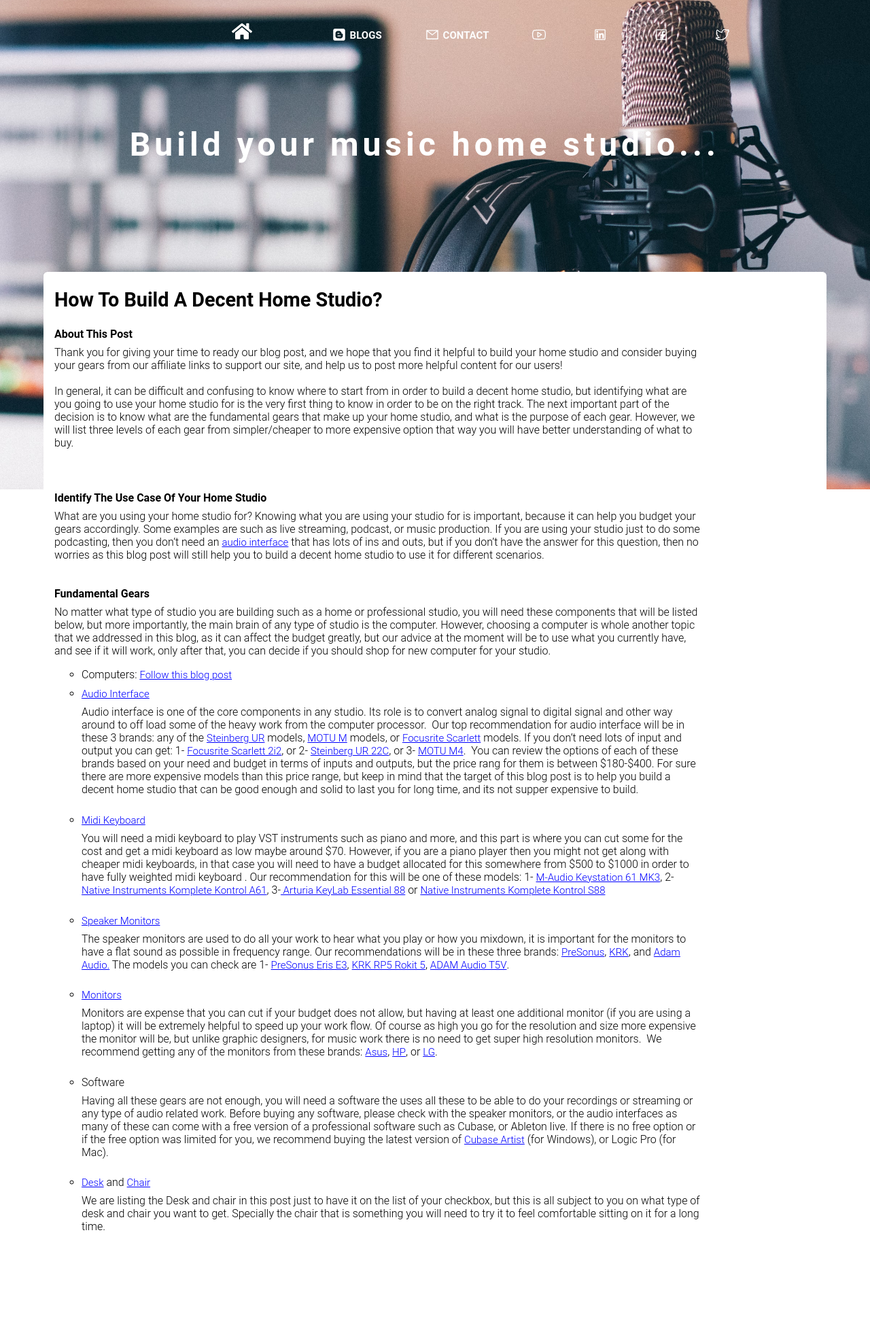
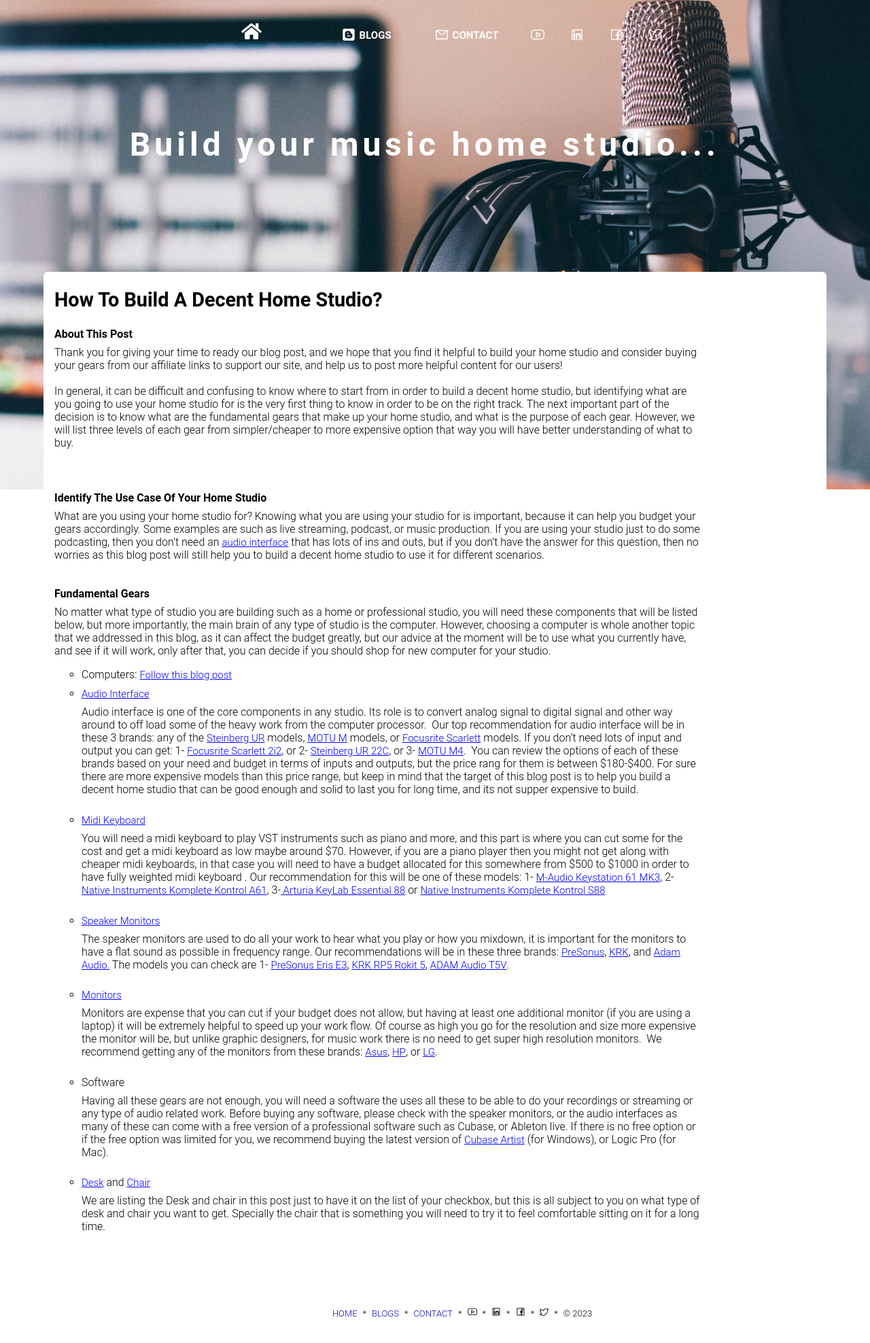
Before and after one commit to webncyber/myresearchcenter, a React (Create React App) app: page /blogs/music/build-your-home-studio in a window 1280 px wide. Shown: the top 1976 px of the page at 68% size. Before the commit the page ends 1910 px from the top, so only its background shows below. Built offline with nearby package versions, Linux system fonts and the light colour scheme.

Commit message:
add footer

```diff
--- a/src/Styles/Layout.scss
+++ b/src/Styles/Layout.scss
@@ -47,6 +47,10 @@ body{
       @media screen and (min-width: 660px) {
         top: 400px;
       }
+
+      .footer-section{
+        vertical-align: top;
+      }
 }
 
 .content{
--- /dev/null
+++ b/src/components/navbar/footernav.js
@@ -0,0 +1,74 @@
+import './style.scss'
+import { AiOutlineMail, AiOutlineFacebook, AiOutlineLinkedin } from "react-icons/ai";
+import { FaHome, FaBlogger } from "react-icons/fa";
+import { SlSocialYoutube, SlSocialTwitter } from "react-icons/sl";
+import { GiHamburgerMenu } from "react-icons/gi";
+import React, { useState, useEffect } from 'react';
+
+
+const FooterNav = () => {
+    const browserTitle = document.title;
+    const currentURL = window.location.href;
+    const fbPostURL = "http://www.facebook.com/share.php?u=" + currentURL;
+    const twittURL = "https://twitter.com/intent/tweet?text=" + browserTitle + " " +  currentURL;
+    const linkedInURL = "https://www.linkedin.com/shareArticle?url="+currentURL+"&title="+browserTitle+"";
+
+    return (
+        <div>
+            <div id="nav-desktop-footer" className="navbar-footer">
+                <div>
+                    <ul>
+                        <li>
+                            <a href='/'>
+                            Home
+                            </a>
+                            <span className='separator'>*</span>
+                        </li>
+                        <li><a href='/blogs'>
+                            Blogs</a>
+                            <span className='separator'>*</span></li>
+                        <li><a href='mailto:webncyber@gmail.com'>
+                            Contact</a>
+                            <span className='separator'>*</span>
+                            </li>
+                        <li className='social-link'>
+                            <a title='Youtube' href='https://www.youtube.com/@webncyber' target={'_blank'}>
+                                <SlSocialYoutube style={{ color: 'black', fontSize: '14px' }} />
+                            </a>
+                            <span className='separator'>*</span>
+                        </li>
+
+                        <li className='social-link'>
+                            <a title='Share on Linkedin' target={'_blank'} href={linkedInURL}>
+                                <AiOutlineLinkedin style={{ color: 'black', fontSize: '14px' }} />
+                            </a>
+                            <span className='separator'>*</span>
+                        </li>
+
+                        <li className='social-link'>
+                            <a title='Share on Facebook' target={'_blank'} href={fbPostURL}>
+                                <AiOutlineFacebook style={{ color: 'black', fontSize: '14px' }} />
+                            </a>
+                            <span className='separator'>*</span>
+                        </li>
+
+                        <li className='social-link'>
+                           <a  title='Share on Twitter' target={'_blank'} href={twittURL}>
+                                <SlSocialTwitter style={{ color: 'black', fontSize: '13px' }} />
+                           </a>
+                           <span className='separator'>*</span>
+                        </li>
+                        <li>
+                            © 2023
+                        </li>
+                        </ul>
+
+                        <br/><br/><br/><br/>
+                </div>
+            </div>
+        </div>
+    );
+}
+
+
+export default FooterNav;
--- a/src/components/navbar/style.scss
+++ b/src/components/navbar/style.scss
@@ -8,7 +8,6 @@
     width: 100%;
     font-size: 15px;
     font-weight: bold;
-    padding-left: 50px;
     z-index: 500;
     ul {
         list-style-type: none;
@@ -19,7 +18,9 @@
         li:first-child{
             padding-right: 5rem;
         }
-        li {
+
+        li
+        {
             display: inline;
             padding-left: 2rem;
             padding-right: 2rem;
@@ -38,7 +39,14 @@
 
         }
     }
-
+    .social-link{
+        padding-left: 1rem;
+        padding-right: 1rem;
+        @media screen and (max-width: 800px) {
+            padding-left: 0.5rem;
+            padding-right: 0.5rem;
+          }
+    }
 
 }
 
@@ -49,23 +57,39 @@
     @media screen and (max-width: 660px) {
         display: none;
       }
-
-      @media screen and (max-width: 820px) {
-        ul{
-            li:first-child{
-                padding-right: 3rem;
+      @media screen and (max-width: 700px) {
+        justify-content: left;
+      }
 }
 
+
+.navbar-footer{
+    text-align: center;
+    font-size: 13px;
+    ul{
+        list-style-type: none;
+        display: inline-block;
+        width: 100%;
+
         li{
+            display: inline;
+
+            .separator{
                 padding-left: 0.5rem;
                 padding-right: 0.5rem;
+            }
+            a {
+                color: rgb(6, 3, 168);
+                text-decoration: none;
+                text-transform: uppercase;
 
+                &:hover{
+                    text-decoration: underline;
                 }
             }
         }
     }
-
-
+}
 #nav-mobile{
     position: fixed;
     padding-left: 1rem;
--- a/src/components/navbar/index.js
+++ b/src/components/navbar/topnav.js
@@ -6,7 +6,7 @@ import { GiHamburgerMenu } from "react-icons/gi";
 import React, { useState, useEffect } from 'react';
 
 
-const NavBar = () => {
+const TopNav = () => {
     const [toggle, showMobileMenu] = useState(false);
     const [setNavBG, setNavbarBgColor] = useState(false);
     const browserTitle = document.title;
@@ -31,10 +31,8 @@ const NavBar = () => {
 
 
     return (
-        <div>
+        <div className='fit'>
             <div id="nav-desktop" className={setNavBG ? "navbar nav-bg-color" : "navbar"}>
-                <div></div>
-
                 <div>
                     <ul>
                         <li>
@@ -48,26 +46,25 @@ const NavBar = () => {
                         <li><a href='mailto:webncyber@gmail.com'>
                             <AiOutlineMail style={{ color: 'white', fontSize: '20px' }} />
                             Contact</a></li>
-                        <li>
-
+                        <li className='social-link'>
                             <a title='Youtube' href='https://www.youtube.com/@webncyber' target={'_blank'}>
                             <SlSocialYoutube style={{ color: 'white', fontSize: '20px' }} />
                             </a>
                         </li>
 
-                        <li>
+                        <li className='social-link'>
                             <a title='Share on Linkedin' target={'_blank'} href={linkedInURL}>
                                 <AiOutlineLinkedin style={{ color: 'white', fontSize: '20px' }} />
                             </a>
                         </li>
 
-                        <li>
+                        <li className='social-link'>
                             <a title='Share on Facebook' target={'_blank'} href={fbPostURL}>
                                 <AiOutlineFacebook style={{ color: 'white', fontSize: '20px' }} />
                             </a>
                         </li>
 
-                        <li>
+                        <li className='social-link'>
                            <a  title='Share on Twitter' target={'_blank'} href={twittURL}>
                                 <SlSocialTwitter style={{ color: 'white', fontSize: '20px' }} />
                            </a>
@@ -86,7 +83,6 @@ const NavBar = () => {
                     <ul>
                         <li><a href='/'>Home</a></li>
                         <li><a href='/blogs'>
-
                             Blogs</a></li>
                         <li><a href='mailto:webncyber@gmail.com'>
                             Contact</a></li>
@@ -117,4 +113,4 @@ const NavBar = () => {
 }
 
 
-export default NavBar;
+export default TopNav;
--- a/src/pages/Home.js
+++ b/src/pages/Home.js
@@ -1,6 +1,6 @@
 import '../Styles/Layout.scss'
 import Hero from '../components/hero'
-import NavBar from '../components/navbar';
+import TopNav from '../components/navbar/topnav';
 import SEO from '../components/seo';
 import BlogListing from '../components/blogListing';
 import SingleColumnContent from '../components/singleColumnContent'
@@ -14,7 +14,7 @@ function App() {
 
       <SEO title="My Research Center" description="Welcome to research center" keywords="key1, key2, key3" url="" />
       <div className='heading-section'>
-        <NavBar />
+        <TopNav />
         <Hero url="/Images/bkgHome.jpg" headingOne="Ideas........." headingTwo="are where your research begins!" />
       </div>
       <div className='content-section'>
--- a/src/pages/blogs/+/index.js
+++ b/src/pages/blogs/+/index.js
@@ -1,6 +1,7 @@
 import '../../../Styles/Layout.scss'
 import Hero from '../../../components/hero'
-import NavBar from '../../../components/navbar';
+import TopNav from '../../../components/navbar/topnav';
+import FooterNav from '../../../components/navbar/footernav';
 import SingleColumnContent from '../../../components/singleColumnContent';
 import React, { useState , useEffect } from 'react';
 import SEO from '../../../components/seo';
@@ -34,15 +35,20 @@ const BlogDetails = (props) => {
     <SEO title="" description="ideas and blogs" keywords="key1, key2" url={"/blogs/" + blogId}/>
 
       <div className='heading-section'>
-        <NavBar/>
+        <TopNav/>
         <Hero url={blog.heroimageurl} headingOne={blog.title}  />
       </div>
       <div className='content-section'>
           <SingleColumnContent heading={blog.subtitle} content={blog.content}/>
+          <div className='footer-section'>
+            <FooterNav/>
+          </div>
       </div>
+
+
+
    </div>
   );
 }
 
-
 export default BlogDetails;
--- a/src/pages/blogs/index.js
+++ b/src/pages/blogs/index.js
@@ -1,6 +1,6 @@
 import '../../Styles/Layout.scss'
 import Hero from '../../components/hero'
-import NavBar from '../../components/navbar';
+import TopNav from '../../components/navbar/topnav';
 import SEO from '../../components/seo';
 import SingleColumnContent from '../../components/singleColumnContent'
 import BlogListing from '../../components/blogListing';
@@ -12,7 +12,7 @@ function Blogs() {
      <SEO title="My Research Center - Blogs" description="ideas and blogs" keywords="key1, key2" url="/blogs"/>
 
       <div className='heading-section'>
-        <NavBar/>
+        <TopNav/>
         <Hero url="/Images/blogs-landing.jpg" headingOne="Blogs Center"  />
       </div>
       <div className='content-section'>
```
Lines whose indentation alone changed are shown as unchanged.
